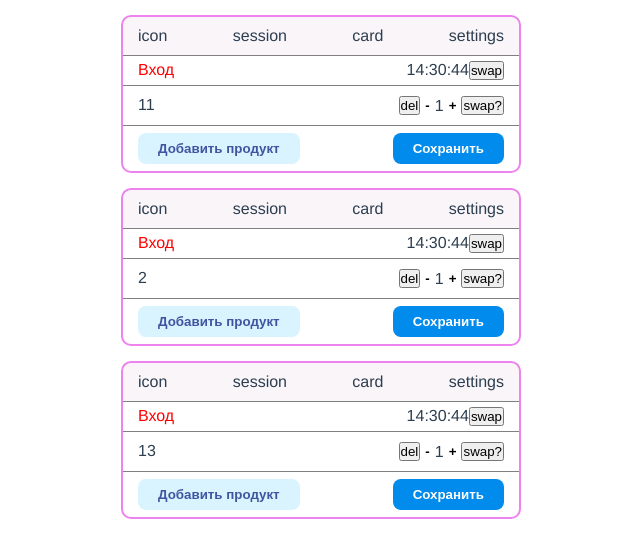
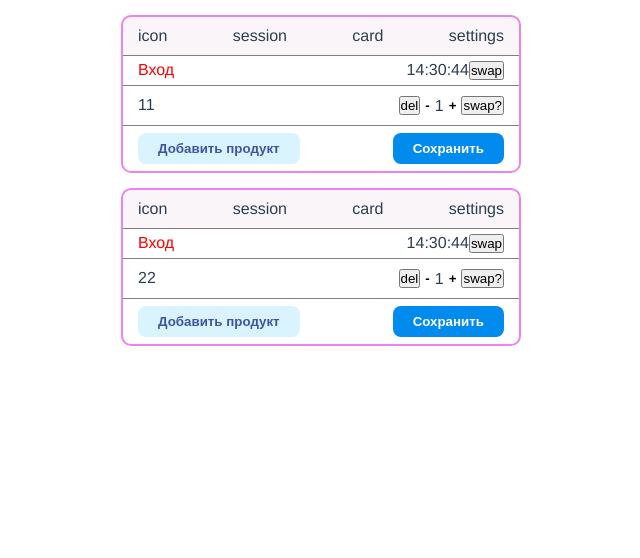
Before and after one commit to RinaYasnovskaya/vuejs-task, a Vue app in the folder product-test/: page / in a window 1280 px wide. Shown: the top 558 px of the page, without its empty margins (319-959 px from the left). Built offline with nearby package versions, Linux system fonts and the light colour scheme.

Commit message:
feat: add vuex,store & rewrite some props to vuex data

```diff
--- a/product-test/package.json
+++ b/product-test/package.json
@@ -10,7 +10,7 @@
   "dependencies": {
     "core-js": "^3.6.5",
     "vue": "^3.0.0",
-    "vuex": "^3.6.2"
+    "vuex": "^4.0.2"
   },
   "devDependencies": {
     "@vue/cli-plugin-babel": "~4.5.0",
--- a/product-test/src/App.vue
+++ b/product-test/src/App.vue
@@ -1,29 +1,28 @@
 <template>
   <div class="app-inner">
-    <Card v-for="card in cards"
-          :key="card.text"
-          :card="card"
+    <Card v-for="session in SESSIONS"
+          :key="session.text"
+          :session="session"
           @del="del"
     />
   </div>
 </template>
 
 <script>
+import {mapGetters} from 'vuex';
+
 export default {
   name: 'App',
-  data () {
-    return {
-      cards: [
-        { text: '11' },
-        { text: '2' },
-        { text: '13' },
-      ],
-    }
-  },
   methods: {
     del (card) {
-      this.cards = this.cards.filter(el => el.text != card.text)
+      this.cards = this.cards.filter(el => el.text != card.text);
     },
+  },
+  mounted() {
+    this.$store.dispatch('getSessions');
+  },
+  computed: {
+    ...mapGetters(['SESSIONS']),
   }
 }
 </script>
--- a/product-test/src/components/Card.vue
+++ b/product-test/src/components/Card.vue
@@ -1,7 +1,7 @@
 <template>
   <div class="card">
     <HeaderCard />
-    <List :card="card" @del="$emit('del', card)" :isSave="isSave" />
+    <List :session="session" @del="$emit('del', session)" :isSave="isSave" />
     <FooterCard v-model:save="isSave" v-model:show="show" v-if="!isSave" />
     <MyModal v-model:show="show" v-if="!isSave" />
   </div>
@@ -11,7 +11,7 @@
 export default {
   name: 'Card',
   props: {
-    card: Object,
+    session: Object,
   },
   data () {
     return {
--- a/product-test/src/components/List.vue
+++ b/product-test/src/components/List.vue
@@ -1,8 +1,8 @@
 <template>
   <div class="wrapper-list">
     <ul class="list">
-      <ListItem :card="card"
-                @del="$emit('del', card)"
+      <ListItem :session="session"
+                @del="$emit('del', session)"
                 :isSave="isSave"
       />
     </ul>
@@ -13,7 +13,7 @@
 export default {
   name: 'List',
   props: {
-    card: Object,
+    session: Object,
     isSave: Boolean,
   }
 }
--- a/product-test/src/components/ListItem.vue
+++ b/product-test/src/components/ListItem.vue
@@ -1,10 +1,10 @@
 <template>
   <li class="list__item">
     <div class="list__item-left">
-      <span class="list__item-title">{{ card.text }}</span>
+      <span class="list__item-title">{{ session.text }}</span>
     </div>
     <div class="list__item-right">
-      <button class="list__delete" @click="$emit('del', card)" ref="button" v-if="!isSave">del</button>
+      <button class="list__delete" @click="$emit('del', session)" ref="button" v-if="!isSave">del</button>
       <my-button class="list__decrim calc" @click="decrement" v-if="!isSave">-</my-button>
       <span class="list__count">{{ count }}</span>
       <my-button class="list__increm calc" @click="increment" v-if="!isSave">+</my-button>
@@ -19,7 +19,7 @@ export default {
   components: { MyButton },
   name: 'ListItem',
   props: {
-    card: Object,
+    session: Object,
     callback: Function,
     isSave: Boolean,
   },
--- a/product-test/src/main.js
+++ b/product-test/src/main.js
@@ -1,6 +1,7 @@
 import { createApp } from 'vue';
 import App from './App.vue';
 import components from './components';
+import store from './store';
 
 const app = createApp(App);
 
@@ -8,4 +9,4 @@ components.forEach(component => {
   app.component(component.name, component);
 });
 
-app.mount('#app');
+app.use(store).mount('#app');
--- /dev/null
+++ b/product-test/src/store/getSortedData.js
@@ -0,0 +1,6 @@
+// import events from '@/data/events.json';
+// import trunstileEvents from '@/data/trunstile-events.json';
+
+export const getSortedData = () => {
+  return [{text: '11'}, {text: '22'}];
+};
--- /dev/null
+++ b/product-test/src/store/index.js
@@ -0,0 +1,23 @@
+import {createStore} from 'vuex';
+import { getSortedData } from './getSortedData';
+
+export default createStore({
+  state: {
+    sessions: [],
+  },
+  getters: {
+    SESSIONS: state => {
+      return state.sessions
+    }
+  },
+  mutations: {
+    set_sessions: (state, payload) => state.sessions = payload,
+  },
+  actions: {
+    getSessions: (context) => {
+      const sortedData = getSortedData();
+      context.commit('set_sessions', sortedData);
+    },
+
+  },
+});
```
Also changed, not shown: 1 other file (tests, documents, lock files or other folders).
